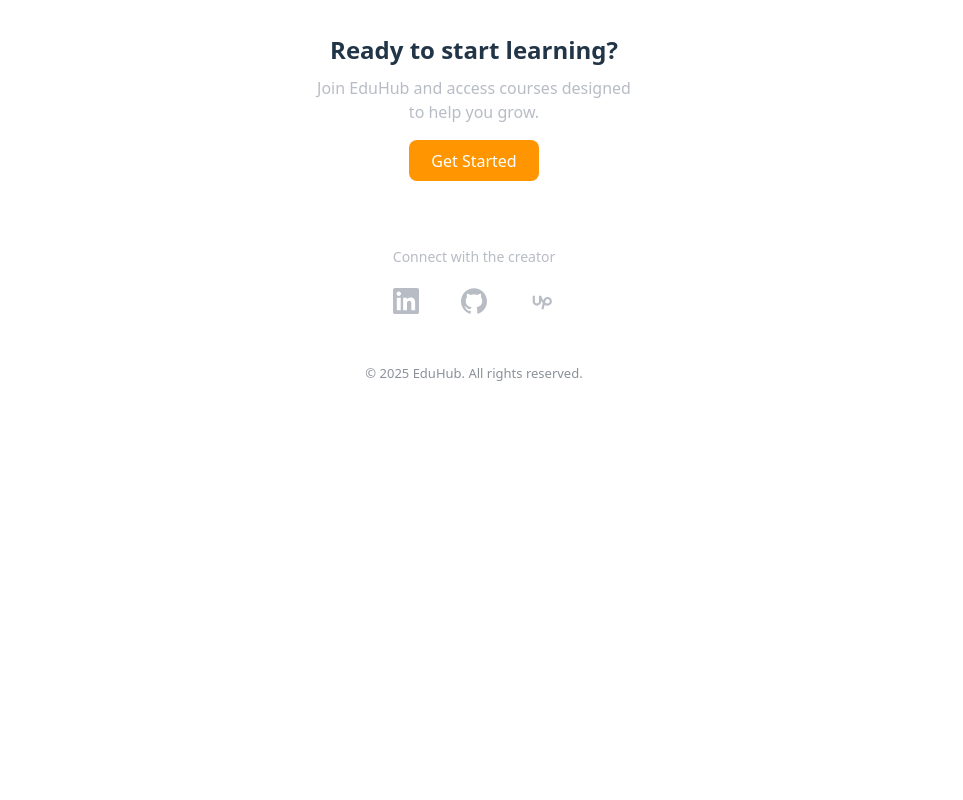
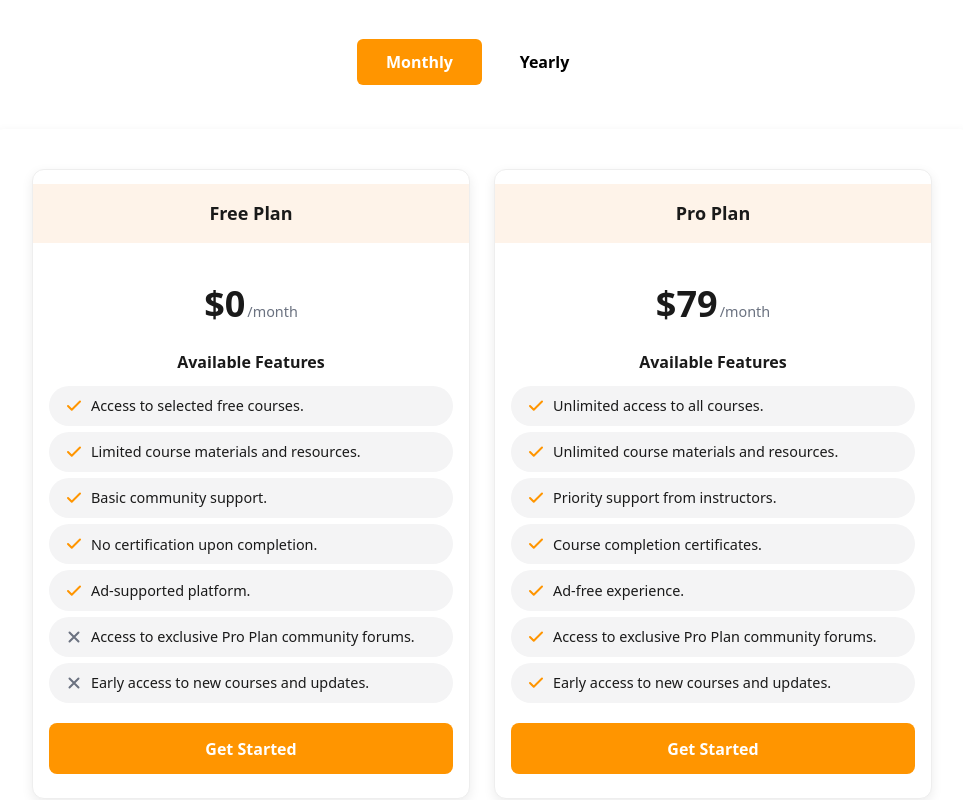
Before and after one commit to bohdan-m/EduHub, a React app in the folder Frontend/: page /pricing in a window 1280 px wide. Shown: the part 460-1260 px from the top of the page, without its empty margins (166-1129 px from the left). Before the commit the page ends 908 px from the top, so only its background shows below. Built offline with nearby package versions, Linux system fonts and the light colour scheme; the HTML template or start-up script is replaced by a standard one.

Commit message:
Created Pricing

```diff
--- /dev/null
+++ b/Frontend/src/pages/Pricing/Pricing.module.css
@@ -0,0 +1,224 @@
+:root {
+  --pricing-accent: #ff9500;
+  --pricing-accent-light: #ff9500;
+  --pricing-accent-bg: #fef3e9;
+  --pricing-dark: #1a1a1a;
+  --pricing-text: #1a1a1a;
+  --pricing-text-muted: #6b7280;
+  --pricing-card-bg: #ffffff;
+  --pricing-shadow: 0 4px 12px rgba(0, 0, 0, 0.08);
+  --pricing-feature-bg: #f4f4f5;
+  --pricing-radius: 12px;
+  --pricing-radius-sm: 8px;
+}
+
+.wrapper {
+  min-height: 100%;
+  padding: clamp(1rem, 4vw, 2rem) clamp(1rem, 4vw, 2.5rem) clamp(2rem, 6vw, 3rem);
+}
+
+.content {
+  max-width: 900px;
+  margin: 0 auto;
+  background: var(--pricing-card-bg);
+  border-radius: var(--pricing-radius);
+  box-shadow: var(--pricing-shadow);
+  overflow: hidden;
+  padding: clamp(1.5rem, 4vw, 2.5rem);
+}
+
+.toggleWrap {
+  display: flex;
+  justify-content: center;
+  margin-bottom: clamp(1.5rem, 4vw, 2.5rem);
+  margin-top: 3%;
+}
+
+.toggle {
+  display: inline-flex;
+  background: #fff;
+  border-radius: var(--pricing-radius-sm);
+  padding: 4px;
+  gap: 0;
+}
+
+.toggleButton {
+  padding: clamp(0.5rem, 2vw, 0.75rem) clamp(1rem, 4vw, 1.5rem);
+  font-size: clamp(0.875rem, 2vw, 1rem);
+  font-weight: 600;
+  color: rgba(255, 255, 255, 0.7);
+  background: transparent;
+  border: none;
+  border-radius: 6px;
+  cursor: pointer;
+  color: #000;
+  transition: color 0.2s, background 0.2s;
+  width: 125px;
+}
+
+.toggleButton:hover {
+  color: rgba(255, 255, 255, 0.9);
+}
+
+.toggleButtonActive {
+  background: var(--pricing-accent);
+  color: #fff;
+}
+
+.toggleButtonActive:hover {
+  color: #fff;
+}
+
+.cards {
+  display: grid;
+  grid-template-columns: 1fr 1fr;
+  gap: clamp(1rem, 3vw, 1.5rem);
+  align-items: start;
+}
+
+@media (max-width: 768px) {
+  .cards {
+    grid-template-columns: 1fr;
+  }
+}
+
+.card {
+  background: var(--pricing-card-bg);
+  border-radius: var(--pricing-radius);
+  box-shadow: var(--pricing-shadow);
+  overflow: hidden;
+  display: flex;
+  flex-direction: column;
+  border: 1px solid #eee;
+}
+
+.cardTitle {
+  background: var(--pricing-accent-bg);
+  color: var(--pricing-text);
+  font-size: clamp(1rem, 2.5vw, 1.125rem);
+  font-weight: 700;
+  padding: clamp(0.75rem, 2vw, 1rem) 1rem;
+  text-align: center;
+}
+
+.priceWrap {
+  padding: clamp(1rem, 3vw, 1.5rem) 1rem 0.5rem;
+}
+
+.price {
+  font-size: clamp(1.75rem, 5vw, 2.25rem);
+  font-weight: 700;
+  color: var(--pricing-text);
+  line-height: 1.2;
+}
+
+.pricePeriod {
+  font-size: clamp(0.8rem, 2vw, 0.9rem);
+  font-weight: 400;
+  color: var(--pricing-text-muted);
+  margin-left: 2px;
+}
+
+.featuresSection {
+  padding: 0 1rem clamp(1rem, 3vw, 1.25rem);
+  flex: 1;
+}
+
+.featuresTitle {
+  font-size: clamp(0.9rem, 2vw, 1rem);
+  font-weight: 600;
+  color: var(--pricing-text);
+  margin-bottom: clamp(0.5rem, 1.5vw, 0.75rem);
+}
+
+.featureList {
+  list-style: none;
+  margin: 0;
+  padding: 0;
+  display: flex;
+  flex-direction: column;
+  gap: 6px;
+}
+
+.featureItem {
+  display: flex;
+  align-items: center;
+  gap: 0.5rem;
+  padding: clamp(0.5rem, 1.5vw, 0.65rem) clamp(0.75rem, 2vw, 1rem);
+  background: var(--pricing-feature-bg);
+  border-radius: 999px;
+  font-size: clamp(0.8rem, 2vw, 0.9rem);
+  color: var(--pricing-text);
+  line-height: 1.35;
+}
+
+.icon {
+  flex-shrink: 0;
+  width: 18px;
+  height: 18px;
+  display: inline-flex;
+  align-items: center;
+  justify-content: center;
+}
+
+.iconCheck {
+  color: var(--pricing-accent);
+}
+
+.iconCross {
+  color: var(--pricing-text-muted);
+}
+
+.ctaWrap {
+  padding: 0 1rem clamp(1.25rem, 3vw, 1.5rem);
+}
+
+.cta {
+  display: block;
+  width: 100%;
+  padding: clamp(0.75rem, 2vw, 0.9rem) 1rem;
+  font-size: clamp(0.9rem, 2vw, 1rem);
+  font-weight: 600;
+  color: #fff;
+  background: var(--pricing-accent);
+  border: none;
+  border-radius: var(--pricing-radius-sm);
+  cursor: pointer;
+  transition: background 0.2s, transform 0.05s;
+}
+
+.cta:hover {
+  background: #d14d03;
+}
+
+.cta:active {
+  transform: scale(0.99);
+}
+
+@media (max-width: 480px) {
+  .wrapper {
+    padding-left: 0.75rem;
+    padding-right: 0.75rem;
+  }
+
+  .content {
+    padding: 1rem;
+  }
+
+  .toggle {
+    width: 100%;
+    max-width: 280px;
+  }
+
+  .toggleButton {
+    flex: 1;
+  }
+
+  .cardTitle {
+    padding: 0.65rem 0.75rem;
+  }
+
+  .featureItem {
+    padding: 0.5rem 0.75rem;
+  }
+}
--- a/Frontend/src/pages/Pricing/Pricing.tsx
+++ b/Frontend/src/pages/Pricing/Pricing.tsx
@@ -1,12 +1,144 @@
+import { useState } from "react";
+import styles from "./Pricing.module.css";
 import DescriptionPage from "../../components/Description/DescriptionPage";
 
+const IconCheck = () => (
+  <span className={`${styles.icon} ${styles.iconCheck}`} aria-hidden>
+    <svg width="18" height="18" viewBox="0 0 18 18" fill="none" xmlns="http://www.w3.org/2000/svg">
+      <path d="M15 4.5L6.75 12.75L3 9" stroke="currentColor" strokeWidth="2" strokeLinecap="round" strokeLinejoin="round" />
+    </svg>
+  </span>
+);
+
+const IconCross = () => (
+  <span className={`${styles.icon} ${styles.iconCross}`} aria-hidden>
+    <svg width="18" height="18" viewBox="0 0 18 18" fill="none" xmlns="http://www.w3.org/2000/svg">
+      <path d="M4.5 4.5L13.5 13.5M13.5 4.5L4.5 13.5" stroke="currentColor" strokeWidth="2" strokeLinecap="round" />
+    </svg>
+  </span>
+);
+
+type BillingPeriod = "monthly" | "yearly";
+
+const freeFeaturesIncluded = [
+  "Access to selected free courses.",
+  "Limited course materials and resources.",
+  "Basic community support.",
+  "No certification upon completion.",
+  "Ad-supported platform.",
+];
+
+const freeFeaturesExcluded = [
+  "Access to exclusive Pro Plan community forums.",
+  "Early access to new courses and updates.",
+];
+
+const proFeaturesIncluded = [
+  "Unlimited access to all courses.",
+  "Unlimited course materials and resources.",
+  "Priority support from instructors.",
+  "Course completion certificates.",
+  "Ad-free experience.",
+  "Access to exclusive Pro Plan community forums.",
+  "Early access to new courses and updates.",
+];
+
 function Pricing() {
-    return (
-        <DescriptionPage
+  const [period, setPeriod] = useState<BillingPeriod>("monthly");
+
+  const freePrice = 0;
+  const proPriceMonthly = 79;
+  const proPriceYearly = 79 * 12 * 0.8; // 20% discount for yearly
+  const proPrice = period === "monthly" ? proPriceMonthly : Math.round(proPriceYearly / 12);
+  const proPriceDisplay = period === "monthly" ? proPriceMonthly : Math.round(proPriceYearly);
+
+  return (
+    <div className={styles.wrapper}>
+      <DescriptionPage
             header="Our Pricing"
             description="Welcome to EduHub's Pricing page, where we offer flexible plans designed to support both learners and educators. Whether you are an individual student looking to expand your skills or a teacher aiming to share your knowledge, EduHub provides options that fit your needs. Explore our available plans and choose the one that best supports your learning or teaching goals."
         />
-    );
+      <div className={styles.toggleWrap}>
+        <div className={styles.toggle} role="group" aria-label="Billing period">
+          <button
+            type="button"
+            className={`${styles.toggleButton} ${period === "monthly" ? styles.toggleButtonActive : ""}`}
+            onClick={() => setPeriod("monthly")}
+            aria-pressed={period === "monthly"}
+          >
+            Monthly
+          </button>
+          <button
+            type="button"
+            className={`${styles.toggleButton} ${period === "yearly" ? styles.toggleButtonActive : ""}`}
+            onClick={() => setPeriod("yearly")}
+            aria-pressed={period === "yearly"}
+          >
+            Yearly
+          </button>
+        </div>
+      </div>
+
+      <div className={styles.content}>
+        <div className={styles.cards}>
+          {/* Free Plan */}
+          <article className={styles.card}>
+            <h2 className={styles.cardTitle}>Free Plan</h2>
+            <div className={styles.priceWrap}>
+              <span className={styles.price}>${freePrice}</span>
+              <span className={styles.pricePeriod}>/month</span>
+            </div>
+            <div className={styles.featuresSection}>
+              <h3 className={styles.featuresTitle}>Available Features</h3>
+              <ul className={styles.featureList}>
+                {freeFeaturesIncluded.map((text, i) => (
+                  <li key={i} className={styles.featureItem}>
+                    <IconCheck />
+                    {text}
+                  </li>
+                ))}
+                {freeFeaturesExcluded.map((text, i) => (
+                  <li key={`ex-${i}`} className={styles.featureItem}>
+                    <IconCross />
+                    {text}
+                  </li>
+                ))}
+              </ul>
+            </div>
+            <div className={styles.ctaWrap}>
+              <button type="button" className={styles.cta}>Get Started</button>
+            </div>
+          </article>
+
+          <article className={styles.card}>
+            <h2 className={styles.cardTitle}>Pro Plan</h2>
+            <div className={styles.priceWrap}>
+              <span className={styles.price}>
+                {period === "yearly" ? `$${proPriceDisplay}` : `$${proPrice}`}
+              </span>
+              <span className={styles.pricePeriod}>
+                {period === "yearly" ? "/year" : "/month"}
+              </span>
+            </div>
+            <div className={styles.featuresSection}>
+              <h3 className={styles.featuresTitle}>Available Features</h3>
+              <ul className={styles.featureList}>
+                {proFeaturesIncluded.map((text, i) => (
+                  <li key={i} className={styles.featureItem}>
+                    <IconCheck />
+                    {text}
+                  </li>
+                ))}
+              </ul>
+            </div>
+            <div className={styles.ctaWrap}>
+              <button type="button" className={styles.cta}>Get Started</button>
+            </div>
+          </article>
+        </div>
+      </div>
+    </div>
+  );
 }
 
 export default Pricing;
```
